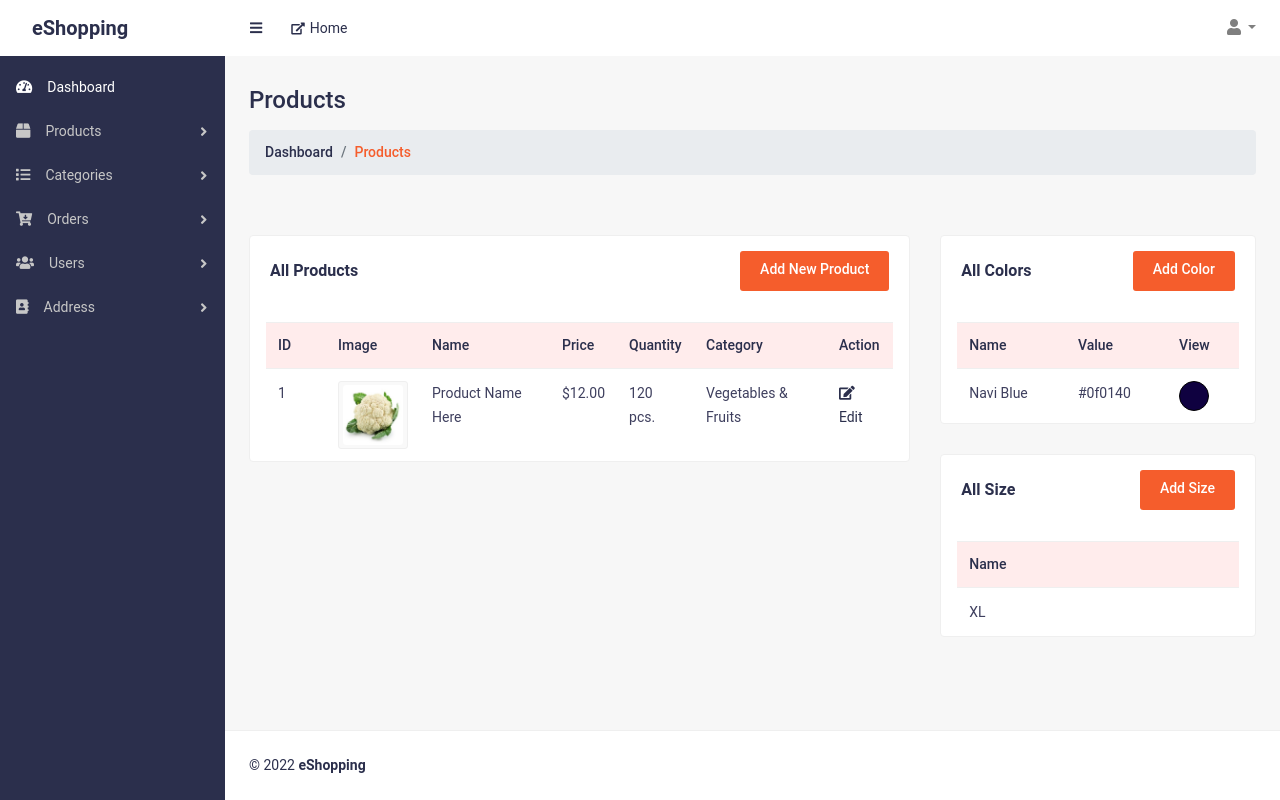
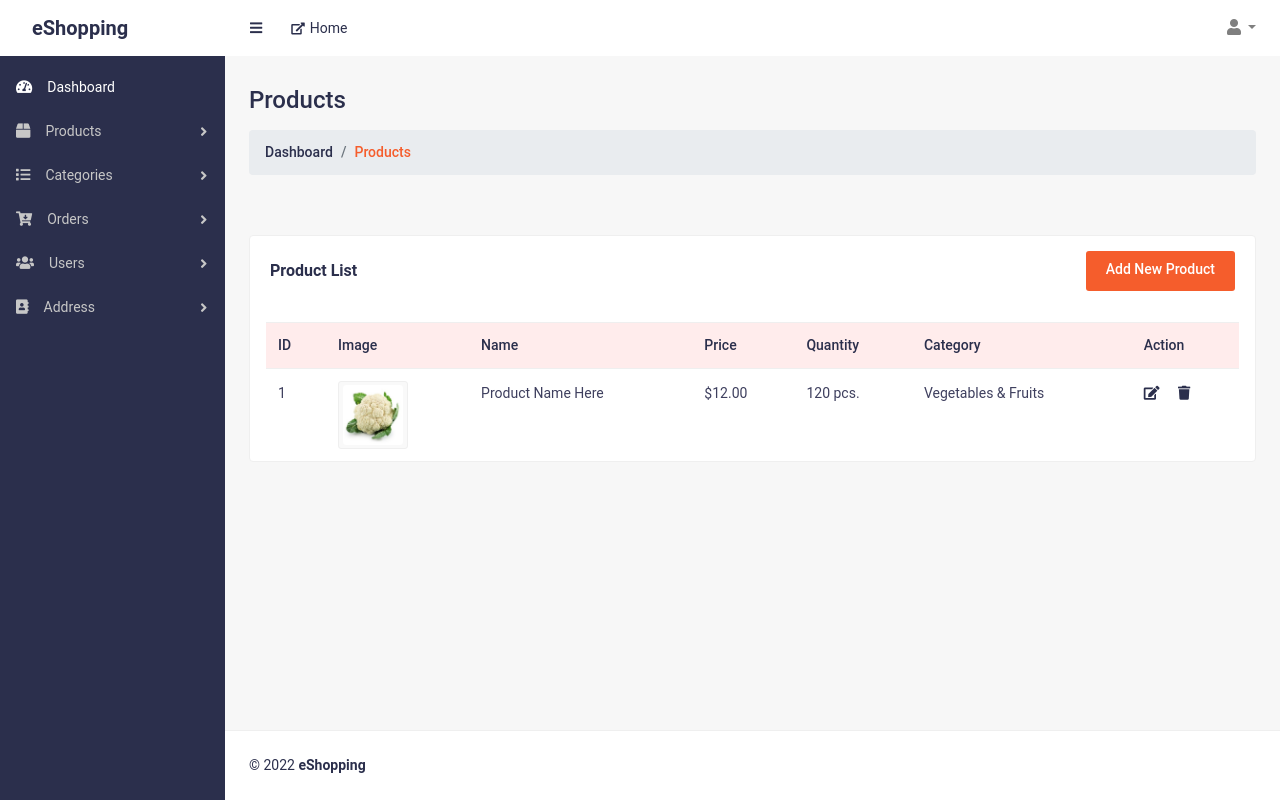
Before and after one commit to SmitBhikadiya/eShoppingAdmin, a PHP site: page /products.php in a window 1280 px wide. Run offline with PHP 8.4, Linux system fonts and the light colour scheme; a user stored in the database is signed in.

Commit message:
Modified Add product page and Sidebar

```diff
--- a/includes/sidebar.php
+++ b/includes/sidebar.php
@@ -12,8 +12,7 @@
             </a>
             <div class="collapse" id="collapseProducts" aria-labelledby="headingTwo" data-parent="#sidenavAccordion">
                 <nav class="sb-sidenav-menu-nested nav">
-                    <a class="nav-link sub_nav_link" href="products.php">All Products</a>
-                    <a class="nav-link sub_nav_link" href="add_product.php">Add Product</a>
+                    <a class="nav-link sub_nav_link" href="products.php">Products</a>
                     <a class="nav-link sub_nav_link" href="product_color.php">Colors</a>
                     <a class="nav-link sub_nav_link" href="product_size.php">Sizes</a>
                 </nav>
--- a/products.php
+++ b/products.php
@@ -34,11 +34,11 @@
 					</ol>
 
 					<div class="row justify-content-between">
-						<div class="col-lg-8 col-md-8">
+						<div class="col-lg-12 col-md-12">
 							<div class="card card-static-2 mt-30 mb-30">
 								<div class="card-title-2">
 									<h4 style="width:100%;display: flex; justify-content: space-between;align-items: center;">
-										<p><b>All Products</b></p>
+										<p><b>Product List</b></p>
 										<p><a href="add_product.php" class="add-btn hover-btn">Add New Product</a></p>
 									</h4>
 								</div>
@@ -69,7 +69,8 @@
 													<td>120 pcs.</td>
 													<td>Vegetables &amp; Fruits</td>
 													<td class="action-btns">
-														<a href="add_product.php" class="edit-btn"><i class="fas fa-edit"></i> Edit</a>
+														<a href="add_product.php" class="edit-btn"><i class="fas fa-edit"></i></a>&nbsp;
+														<a href="#" class="edit-btn"><i class="fas fa-trash"></i></a>
 													</td>
 												</tr>
 
@@ -79,64 +80,6 @@
 								</div>
 							</div>
 						</div>
-						<div class="col-lg-4 col-md-4">
-							<div class="card card-static-2 mt-30 mb-30">
-								<div class="card-title-2">
-									<h4 style="width:100%;display: flex; justify-content: space-between;align-items: center;">
-										<p><b>All Colors</b></p>
-										<p><a href="add_product.php" class="add-btn hover-btn">Add Color</a></p>
-									</h4>
-								</div>
-								<div class="card-body-table px-3">
-									<div class="table-responsive">
-										<table class="table ucp-table table-hover">
-											<thead>
-												<tr>
-													<th>Name</th>
-													<th>Value</th>
-													<th>View</th>
-												</tr>
-											</thead>
-											<tbody>
-												<tr>
-													<td>Navi Blue</td>
-													<td>#0f0140</td>
-													<td>
-														<div class="colorview"></div>
-													</td>
-												</tr>
-											</tbody>
-										</table>
-									</div>
-								</div>
-							</div>
-
-							<div class="card card-static-2 mt-30 mb-30">
-								<div class="card-title-2">
-									<h4 style="width:100%;display: flex; justify-content: space-between;align-items: center;">
-										<p><b>All Size</b></p>
-										<p><a href="add_product.php" class="add-btn hover-btn">Add Size</a></p>
-									</h4>
-								</div>
-								<div class="card-body-table px-3">
-									<div class="table-responsive">
-										<table class="table ucp-table table-hover">
-											<thead>
-												<tr>
-													<th>Name</th>
-												</tr>
-											</thead>
-											<tbody>
-												<tr>
-													<td>XL</td>
-												</tr>
-											</tbody>
-										</table>
-									</div>
-								</div>
-							</div>
-						</div>
-
 					</div>
 				</div>
 			</main>
```
Also changed, not shown: add_product.php (+20 -21 lines).
